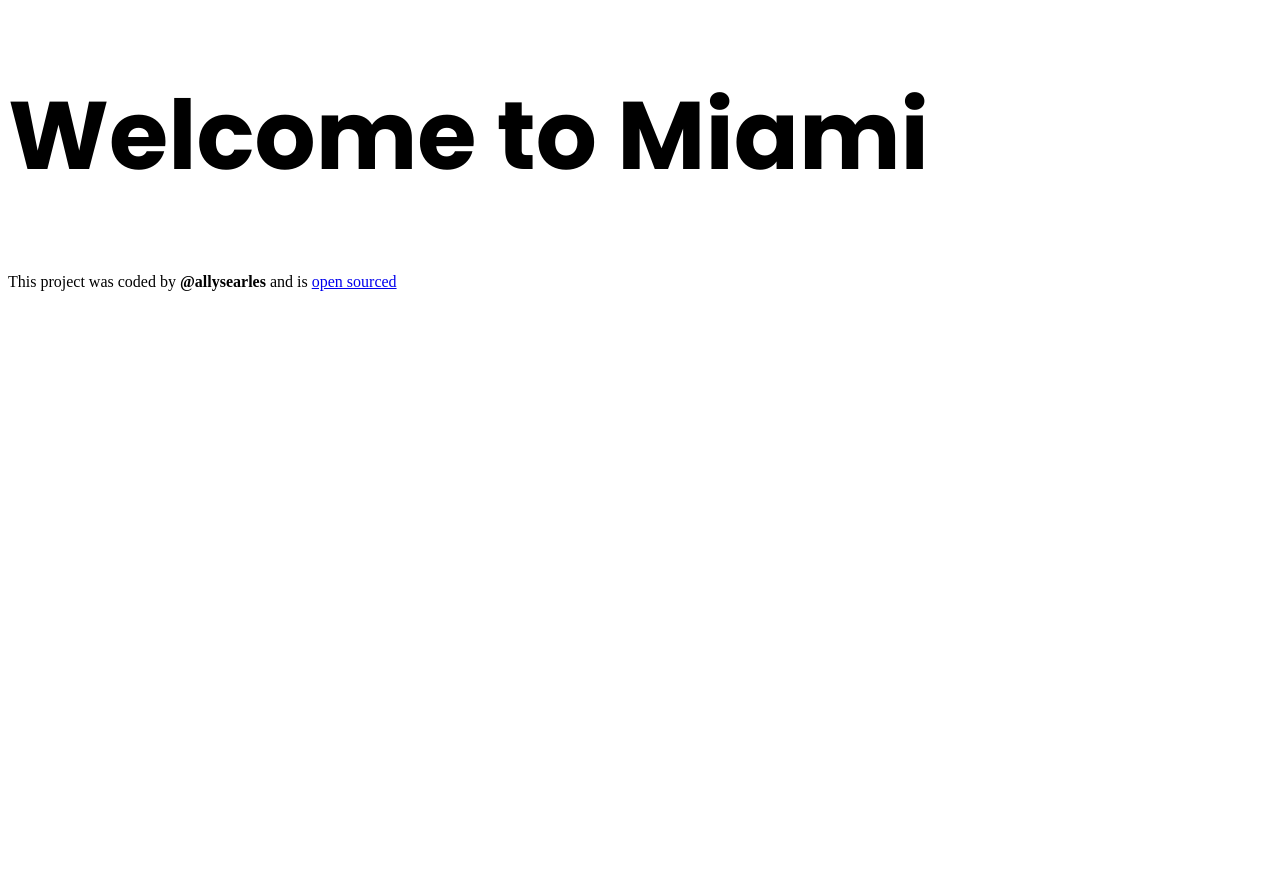
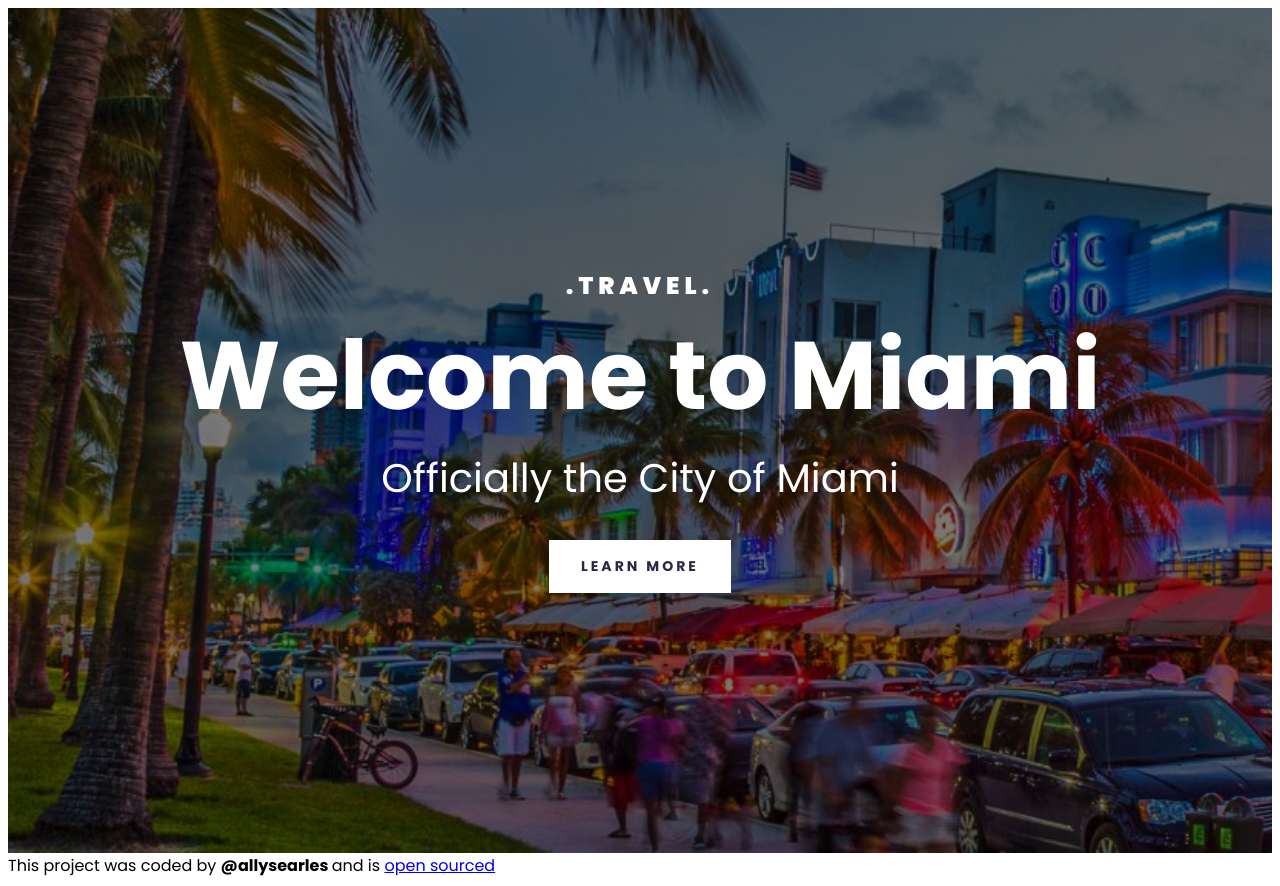
Before and after one commit to allysearles/Travel-Project, a plain HTML site: page index.html in a window 1280 px wide. Before the commit the page ends 800 px from the top, so only its background shows below. Drawn offline with Linux system fonts and the light colour scheme; a web font is replaced by a local one.

Commit message:
Home-Page: Added header in

```diff
--- a/index.html
+++ b/index.html
@@ -13,7 +13,14 @@
 		<title>Ally Searles | Welcome to Miami</title>
 	</head>
 	<body>
-		<h1 id="hero-title">Welcome to Miami</h1>
+		<div class="container">
+			<header>
+				<h3 id="hero-heading-one">.TRAVEL.</h3>
+				<h1 id="hero-heading-two">Welcome to Miami</h1>
+				<h2 id="hero-heading-three">Officially the City of Miami</h2>
+				<a href="#learn-more">Learn More</a>
+			</header>
+
 			<footer>
 				This project was coded by <strong>@allysearles </strong> and is
 				<a
@@ -22,5 +29,6 @@
 					>open sourced</a
 				>
 			</footer>
+		</div>
 	</body>
 </html>
--- a/src/styles.css
+++ b/src/styles.css
@@ -1,8 +1,71 @@
-#hero-title {
+.container {
+	max-width: 1400px;
+	margin: 0 auto;
+}
+body {
 	font-family: Poppins;
+}
+
+header {
+	background-image: linear-gradient(rgba(0, 0, 0, 0.5), rgba(0, 0, 0, 0.5)),
+		url("../Images/south-beach-miami-ocean-drive-neon-1920x550.jpg");
+	background-repeat: no-repeat;
+	background-size: cover;
+	color: whitesmoke;
+	text-align: center;
+	padding: 260px 0;
+}
+#hero-heading-one {
+	color: #fff;
+	font-size: 24px;
+	font-style: normal;
+	font-weight: 900;
+	line-height: normal;
+	letter-spacing: 5px;
+	margin: 0;
+}
+#hero-heading-two {
+	color: var(--light, #fff);
 	font-size: 96px;
+	font-style: normal;
 	font-weight: 700;
-	line-height: 144px;
-	letter-spacing: 0em;
-	text-align: left;
+	line-height: normal;
+	margin: 0;
 }
+#hero-heading-three {
+	color: var(--light, #fff);
+	font-size: 40px;
+	font-style: normal;
+	font-weight: 400;
+	line-height: normal;
+	margin: 0;
+}
+header a {
+	color: var(--dark, #272044);
+	font-size: 14px;
+	font-style: normal;
+	font-weight: 700;
+	line-height: normal;
+	letter-spacing: 3px;
+	text-transform: uppercase;
+	text-decoration: none;
+	background: white;
+	color: #272844;
+	padding: 16px 32px;
+	display: inline-block;
+	margin-top: 32px;
+}
+@media (max-width: 900px) {
+	header {
+		padding: 60px 0;
+	}
+	#hero-heading-one {
+		font-size: 20px;
+	}
+	#hero-heading-two {
+		font-size: 48px;
+	}
+	#hero-heading-three {
+		font-size: 24px;
+	}
+}
```
Also changed, not shown: Images/shutterstock-1341544250.webp (added), Images/south-beach-miami-ocean-drive-neon-1920x550.jpg (added), 2 other files. Lines whose indentation alone changed are shown as unchanged.
